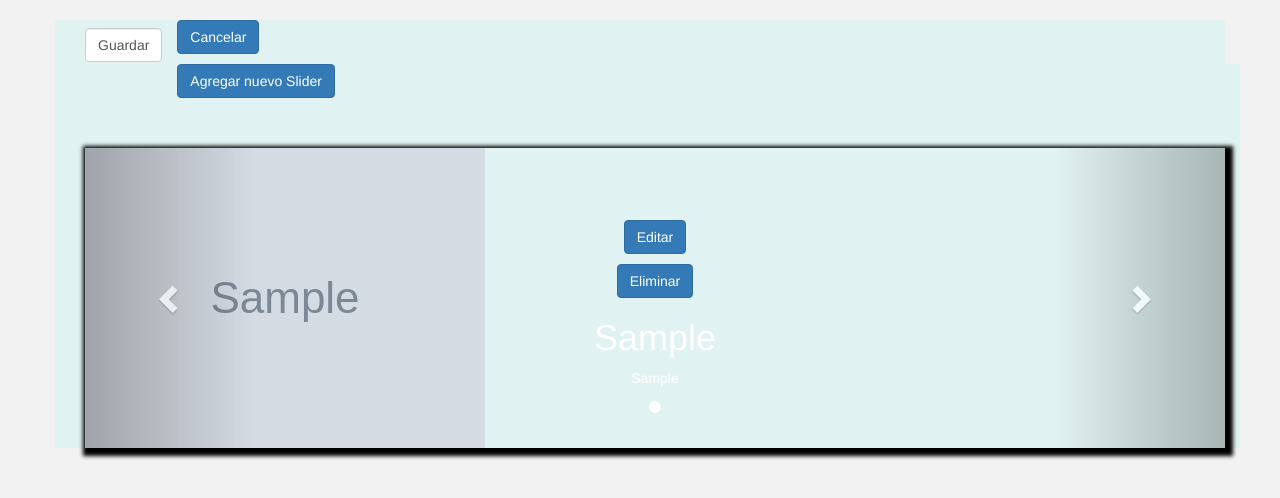
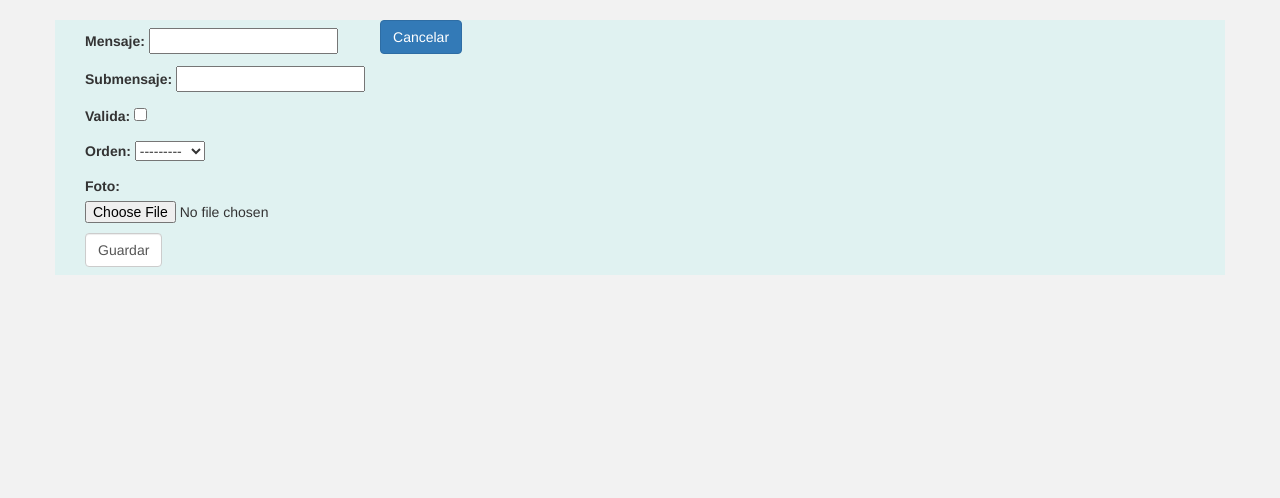
Before and after one commit to david97ly/glass1.1, a Django app: template glass/templates/cofiguraciones.html in a window 1280 px wide. Shown: the part 54-552 px from the top of the page. Run offline with Django 3.2, Linux system fonts and the light colour scheme; tables that the repository leaves empty hold one stand-in row (values such as "Sample post"); the template is opened without the code that fills it: values that come from a table or form of the project are taken from there, most other values are stand-ins (such as "Sample title", 1, 10 or a date in 2020); grey boxes marked "Sample" are stand-in pictures; parts of the project's set-up code (start-up, migrations or seed data) failed here and were passed over; some libraries are stand-ins or nearby versions.

Commit message:
esto es lo mas logico

```diff
--- a/django_project/urls.py
+++ b/django_project/urls.py
@@ -16,7 +16,8 @@ urlpatterns = patterns('',
     url(r'^quienes', 'glass.views.quienes', name='quienes'),
     url(r'^ubicacion', 'glass.views.ubicacion', name='ubicacion'),
     url(r'^login', 'glass.views.login', name='login'),
-    url(r'^conf/(\d+)', 'glass.views.conf', name='conf'),
+    url(r'^conf', 'glass.views.conf', name='conf'),
+     url(r'^confslide', 'glass.views.confslide', name='confslide'),
     url(r'^confotos', 'glass.views.confotos', name='confotos'),
     url(r'^confservicios', 'glass.views.confservicios', name='confservicios'),
     url(r'^confbanner', 'glass.views.confbanner', name='confbanner'),
--- a/glass/templates/cofiguraciones.html
+++ b/glass/templates/cofiguraciones.html
@@ -57,7 +57,7 @@
            <div id="carru" class="container">
 
 
-            {% if indicador != 0 %}
+
 
         <div id="formu">
 
@@ -70,58 +70,8 @@
                </form>
                 </div>
 
-              <p><a class="btn btn-large btn-primary " id="new" href="/conf/0" >Cancelar</a></p>
+              <p><a class="btn btn-large btn-primary " id="new" href="/confslide" >Cancelar</a></p>
 
-
-
-
-           <div class="container-fuit">
-             {% endif %}
-
-
-       <!--      <div id="carru" class="col-lg-8 col-md-8 col-sm-8 col-xs-12 container"> -->
-           {% if indicador != 1 %}
-           <div id="carru" class="container">
-
-              <p><a class="btn btn-large btn-primary " id="new" href="/conf/1" >Agregar nuevo Slider</a></p>
-
-                       {% for s in sl %}
-    <br>
-    <br>
-            <!-- Carousel
-    ================================================== -->
-    <div id="myCarousel" class="carousel slide ">
-      <!-- Indicators -->
-      <ol class="carousel-indicators">
-        <li data-target="#myCarousel" data-slide-to="0" class="active"></li>
-
-      </ol>
-      <div class="carousel-inner">
-
-        <div class="item active">
-          <div class="container">
-
-            <div class="orden">
-           <p><a class="btn btn-large btn-primary " id="{{s.id}}" href="/editsl/{{s.id}}" >Editar</a></p>
-           <p><a class="btn btn-large btn-primary " id="{{s.id}}" href="/elimsl/{{s.id}}" >Eliminar</a></p>
-              <h1>{{ s.mensaje }}</h1>
-              <p>{{ s.submensaje }}</p>
-
-            </div>
-          </div>
-          <img class="imgs" id="{{s.id}}" src="{{ s.foto.url }}" data-src="holder.js/100%x500/auto/#777:#7a7a7a/text:First slide" alt="First slide">
-
-        </div>
-
-      <a class="left carousel-control" href="#myCarousel" data-slide="prev"><span class="glyphicon glyphicon-chevron-left"></span></a>
-      <a class="right carousel-control" href="#myCarousel" data-slide="next"><span class="glyphicon glyphicon-chevron-right"></span></a>
-    </div>
-      </div><!-- /.carousel -->
-        {% endfor %}
-      </div>
-
-      {% endif %}
-    </div>
 
       </div>
     </div>
--- a/glass/templates/home.html
+++ b/glass/templates/home.html
@@ -45,7 +45,7 @@
                   <li><a href="/quienes"><span class="glyphicon glyphicon-question-sign">Quienes somos</span></a></li>
 
                   {% if request.user.is_authenticated %}
-                   <li><a href="/conf/0"><span class="glyphicon glyphicon-question-sign">Conf</span></a></li>
+                   <li><a href="/confslide"><span class="glyphicon glyphicon-question-sign">Conf</span></a></li>
                   {% endif %}
 
                </ul>
```
Also changed, not shown: glass/views.py (+7 -5 lines).
